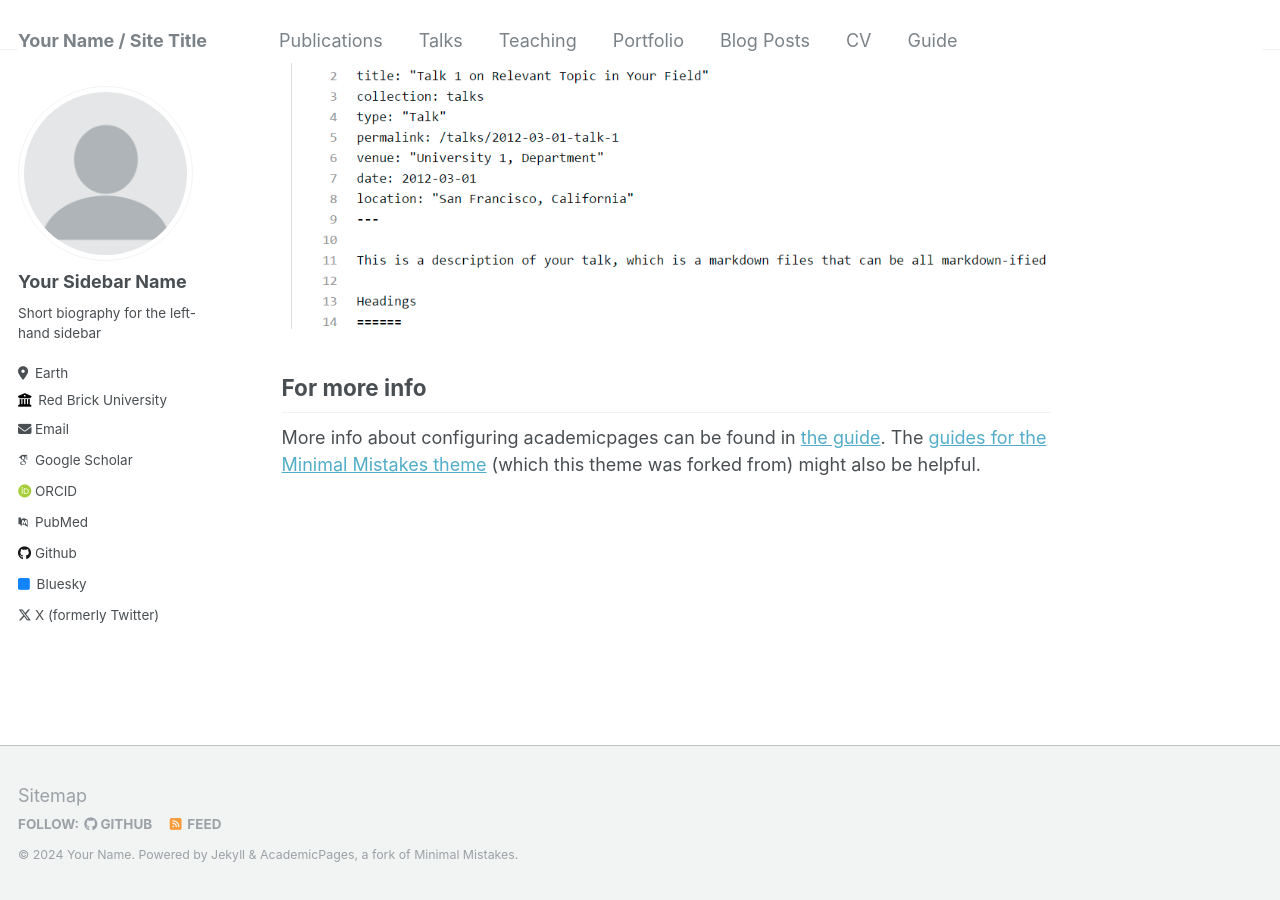
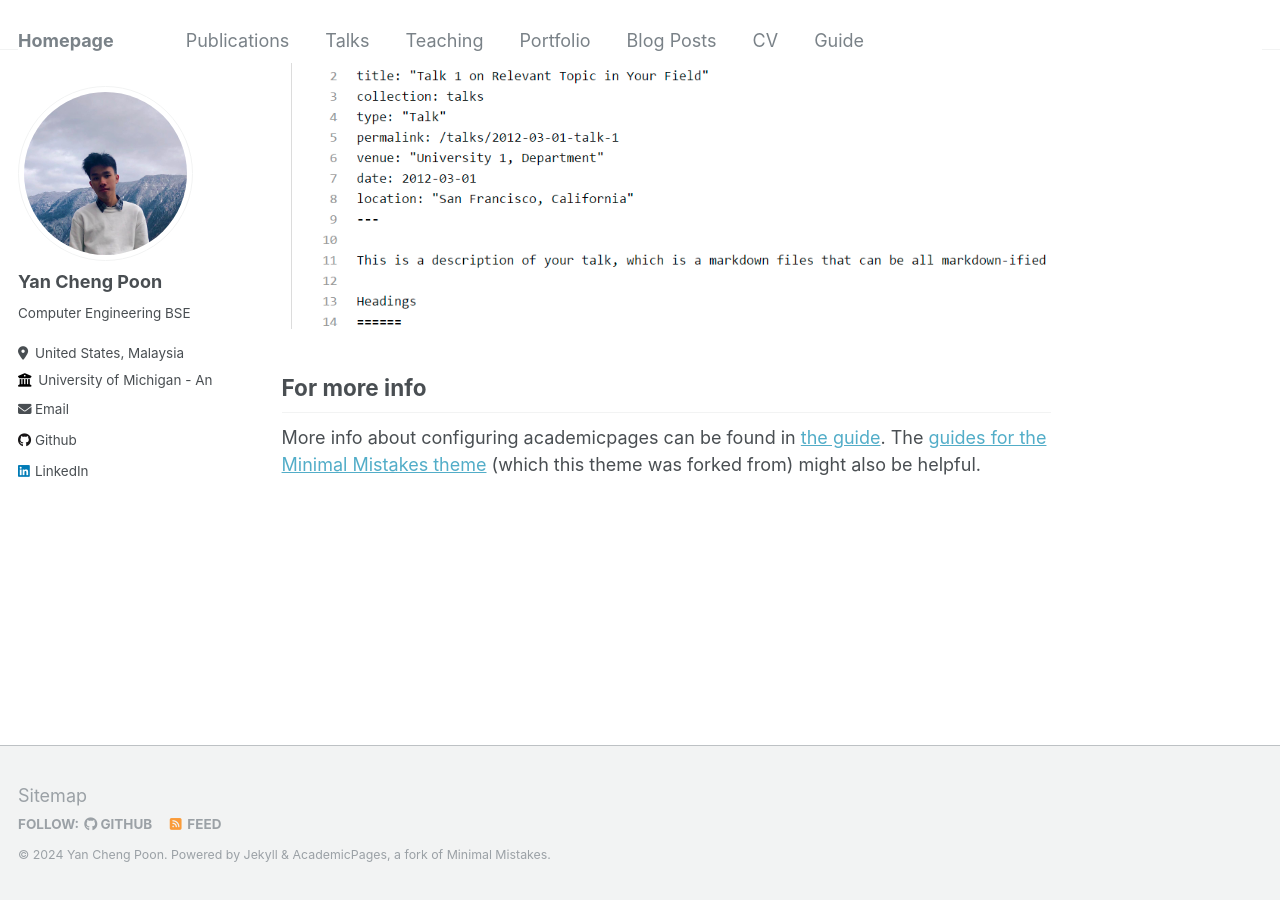
Before and after one commit to ycpoon/ycpoon.github.io, a Jekyll site: the page built from _pages/about.md, in a window 1280 px wide and 900 px high, scrolled down 2640 px. Built offline with Jekyll 4.4.1, drawn with Linux system fonts in a browser that asks for light colours; some web fonts are replaced.

Commit message:
new changes

```diff
--- a/_config.yml
+++ b/_config.yml
@@ -8,46 +8,46 @@
 
 # Basic Site Settings
 locale                   : "en-US"
-title                    : "Your Name / Site Title"
+title                    : "Homepage"
 title_separator          : "-"
-name                     : &name "Your Name"
-description              : &description "personal description"
-url                      : https://academicpages.github.io # the base hostname & protocol for your site e.g. "https://mmistakes.github.io"
+name                     : &name "Yan Cheng Poon"
+description              : &description "Personal Description"
+url                      : https://ycpoon.github.io # the base hostname & protocol for your site e.g. "https://mmistakes.github.io"
 baseurl                  : "" # the subpath of your site, e.g. "/blog"
-repository               : "academicpages/academicpages.github.io"
+repository               : "ycpoon/ycpoon.github.io"
 
 # Site Author - The following control what appear as part of the author content on the side bar.
 #               If a field is blank the icon and link will not appear, otherwise it will be shown.
 #               Additional customization can be done by editing /_includes/author-profile.html
 author:
   # Biographic information
-  avatar           : "profile.png"
-  name             : "Your Sidebar Name"
+  avatar           : "profile.jpg"
+  name             : "Yan Cheng Poon"
   pronouns         : # example: "she/her"
-  bio              : "Short biography for the left-hand sidebar"
-  location         : "Earth"
-  employer         : "Red Brick University"
+  bio              : "Computer Engineering BSE"
+  location         : "United States, Malaysia"
+  employer         : "University of Michigan - Ann Arbor"
   uri              : # URL
-  email            : "none@example.org"
+  email            : "ycpoon@umich.edu"
 
   # Academic websites
   arxiv            : # URL - Update with the correct link to your profile
-  googlescholar    : "https://scholar.google.com/citations?user=PS_CX0AAAAAJ"
+  googlescholar    :
   impactstory      : # URL
-  orcid            : "http://orcid.org/yourorcidurl"
-  pubmed           : "https://www.ncbi.nlm.nih.gov/pubmed/?term=john+snow"
+  orcid            :
+  pubmed           :
   researchgate     : # URL
 
   # Repositories and software development
   bitbucket        : # Username - Update with your username on the site
   codepen          : # Username
   dribbble         : # Username
-  github           : "academicpages"
+  github           : "YanChengPoon"
   kaggle           : # Username
   stackoverflow    : # User number or user number and name (i.e., use "1" or "1/jeff-atwood")
 
   # Social media
-  bluesky          : "bsky.app" # Replace this with you Bluesky username
+  bluesky          : # Replace this with you Bluesky username
   facebook         : # Username
   flickr           : # Username
   foursquare       : # Username
@@ -56,7 +56,7 @@ author:
   keybase          : # Username
   instagram        : # Username
   lastfm           : # Username
-  linkedin         : # Username
+  linkedin         : "https://www.linkedin.com/in/yan-cheng-poon/" # Username
   mastodon         : # URL
   medium           : # URL
   pinterest        : # Username
@@ -64,7 +64,7 @@ author:
   steam            : # Username
   telegram         : # URL
   tumblr           : # Username
-  twitter          : "UniofOxford"  # Replace this with your X / Twitter handle
+  twitter          :  # Replace this with your X / Twitter handle
   vine             : # Username
   weibo            : # Username
   wikipedia        : # Username
```
Also changed, not shown: images/profile.jpg (added), images/profile.png (deleted), 1 other file.
